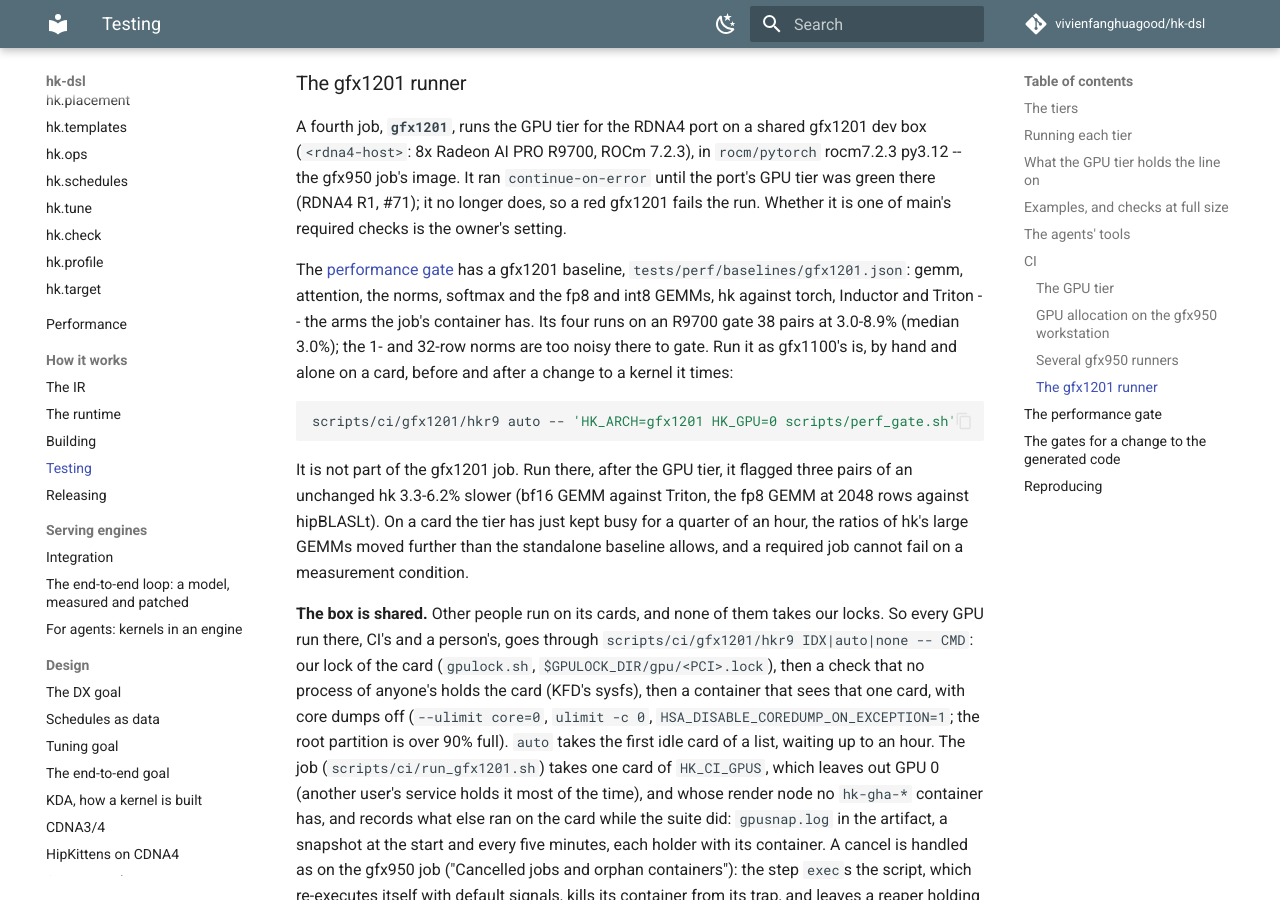
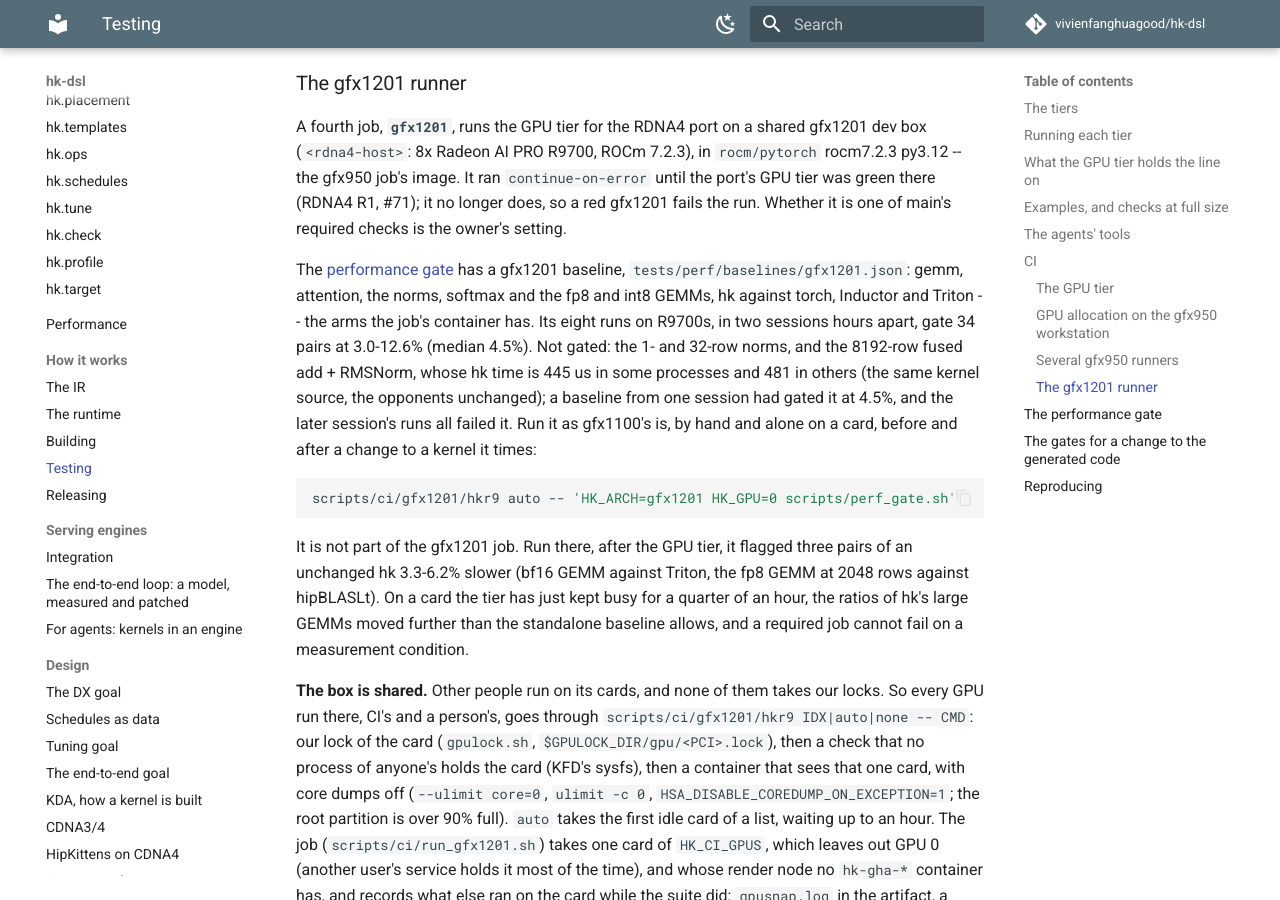
Before and after one commit to vivienfanghuagood/hk-dsl, an MkDocs documentation site: the page built from docs/testing.md, in a window 1280 px wide and 900 px high, scrolled down 11164 px. Built offline with MkDocs 1.6.1 and Material for MkDocs 9.7.7, drawn with Linux system fonts in a browser that asks for light colours; comment, search, counter and statistics services are not loaded.

Commit message:
perf gate on gfx1201: the baseline from eight runs in two sessions
The four-run baseline (one session) gated fused_add_rms_norm 8192x4096 at
4.5%. A few hours later every run failed it by 8%, on main and on the tree
the baseline was measured on, on two cards: hk's kernel took 481 us against
445 (the same generated source, sha fc27e856...; torch, Inductor and Triton
unchanged), and in some processes the 8192-row rms_norm and softmax were
3-6% slower as well. Re-measured from eight reports across the two
sessions: 34 gated pairs at 3.0-12.6% (median 4.5%); the 8192-row fused add
+ norm and fp8 128x14336x4096 are now too noisy to gate, with the 1- and
32-row norms as before.

Co-Authored-By: Claude <noreply@anthropic.com>

```diff
--- a/docs/testing.md
+++ b/docs/testing.md
@@ -565,8 +565,12 @@ required checks is the owner's setting.
 The [performance gate](#the-performance-gate) has a gfx1201 baseline,
 `tests/perf/baselines/gfx1201.json`: gemm, attention, the norms, softmax and
 the fp8 and int8 GEMMs, hk against torch, Inductor and Triton -- the arms the
-job's container has. Its four runs on an R9700 gate 38 pairs at 3.0-8.9%
-(median 3.0%); the 1- and 32-row norms are too noisy there to gate. Run it as
+job's container has. Its eight runs on R9700s, in two sessions hours apart,
+gate 34 pairs at 3.0-12.6% (median 4.5%). Not gated: the 1- and 32-row norms,
+and the 8192-row fused add + RMSNorm, whose hk time is 445 us in some
+processes and 481 in others (the same kernel source, the opponents unchanged);
+a baseline from one session had gated it at 4.5%, and the later session's runs all
+failed it. Run it as
 gfx1100's is, by hand and alone on a card, before and after a change to a
 kernel it times:
 
```
Also changed, not shown: CHANGELOG.md (+1 -1 lines), 1 other file.
